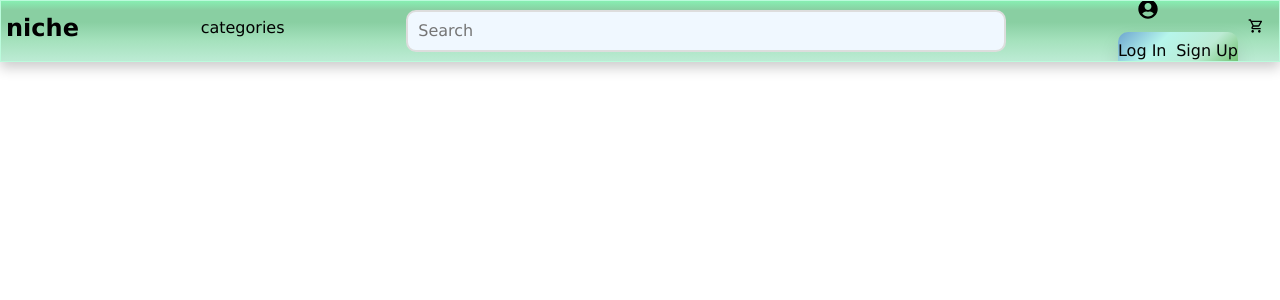
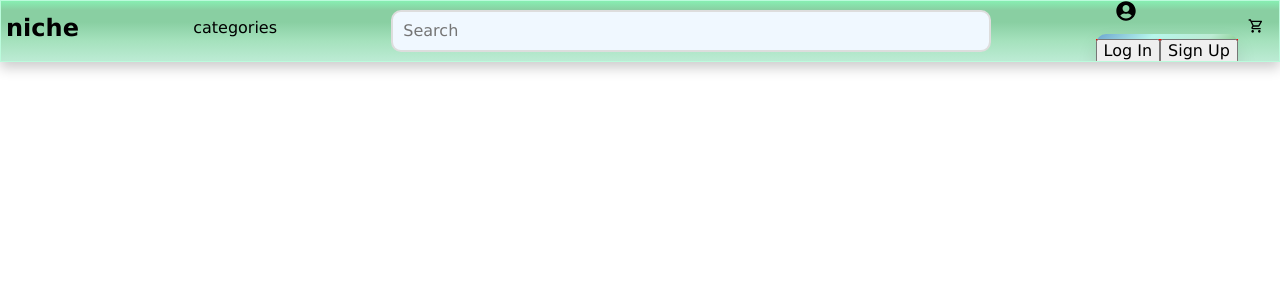
Before and after one commit to vinob09/niche, a React (Vite) app in the folder react-vite/: page / in a window 1280 px wide. Both pictures are taken after a click on the button 1217 px from the left and 30 px from the top of the page. Shown: the top 300 px of the page. Built offline with nearby package versions, Linux system fonts and the light colour scheme; no server answers.

Commit message:
thunkBug

```diff
--- a/react-vite/src/components/LoginFormModal/LoginFormModal.jsx
+++ b/react-vite/src/components/LoginFormModal/LoginFormModal.jsx
@@ -18,7 +18,7 @@ function LoginFormModal() {
     }else{
       setDisableLogin(true)
     }
-  })
+  }, [email, password])
 
 
   const handleSubmit = async (e) => {
@@ -41,12 +41,12 @@ function LoginFormModal() {
   const handleDemo = async(e) => {
     e.preventDefault();
     try{
-      await dispatch(thunkLogin({ email: "demo@email.com", password: "password123" }))
+      await dispatch(thunkLogin({ email: "demo@email.com", password: "password123" }));
       closeModal();
     } catch(res){
       const data = await res.json();
       if(data && data.errors){
-        setErrors.apply(data.errors)
+        setErrors(data.errors)
       } else{
         setErrors({email: 'Unsuccessful Demo Login'})
       }
--- a/react-vite/src/components/Navigation/Navigation.css
+++ b/react-vite/src/components/Navigation/Navigation.css
@@ -122,16 +122,6 @@
   z-index: 101;
 
 }
-.profile-dropdown li{
-  margin: 5px 0;
-  font-weight: lighter;
-  color: rgb(4, 4, 4);
-  cursor: pointer;
-  position: relative;
-  display: block;
-  list-style: none;
-  text-align: center;
-    }
 
 /*Categories/Favorites*/
 .categories-button {
--- a/react-vite/src/components/Navigation/OpenModalMenuItem.jsx
+++ b/react-vite/src/components/Navigation/OpenModalMenuItem.jsx
@@ -16,7 +16,9 @@ function OpenModalMenuItem({
   };
 
   return (
-    <li onClick={onClick}>{itemText}</li>
+    <button onClick={onClick} className="modal-menu-item-button">
+      {itemText}
+    </button>
   );
 }
 
--- a/react-vite/src/components/Navigation/ProfileButton.jsx
+++ b/react-vite/src/components/Navigation/ProfileButton.jsx
@@ -68,6 +68,7 @@ function ProfileButton() {
           ) : (
             <>
               <li className={"user-menu-items"}>
+
                 <OpenModalMenuItem
                   itemText="Log In"
                   className="login-signup-button"
@@ -82,6 +83,7 @@ function ProfileButton() {
                   onItemClick={closeMenu}
                   modalComponent={<SignupFormModal />}
                 />
+
               </li>
             </>
           )}
--- a/react-vite/src/components/Navigation/UserMenu.css
+++ b/react-vite/src/components/Navigation/UserMenu.css
@@ -33,3 +33,14 @@
     cursor: pointer;
     font-size: 20px;
 }
+.user-menu-items {
+    margin: 5px 0;
+    font-weight: lighter;
+    color: rgb(4, 4, 4);
+    background-color: red;
+    cursor: pointer;
+    position: relative;
+    display: block;
+    list-style: none;
+    text-align: center;
+}
--- a/react-vite/src/components/SignupFormModal/SignupFormModal.jsx
+++ b/react-vite/src/components/SignupFormModal/SignupFormModal.jsx
@@ -1,4 +1,4 @@
-import { useState } from "react";
+import { useEffect, useState } from "react";
 import { useDispatch } from "react-redux";
 import { useModal } from "../../context/Modal";
 import { thunkSignup } from "../../redux/session";
@@ -6,12 +6,23 @@ import "./SignupFormModal.css";
 
 function SignupFormModal() {
   const dispatch = useDispatch();
-  const [email, setEmail] = useState("");
   const [username, setUsername] = useState("");
+  const [first_name, setFirst_name] = useState("");
+  const [last_name, setLast_name] = useState("");
   const [password, setPassword] = useState("");
   const [confirmPassword, setConfirmPassword] = useState("");
+  const [email, setEmail] = useState("");
+  const [disableSignUp, setDisableSignUp] = useState(true);
   const [errors, setErrors] = useState({});
   const { closeModal } = useModal();
+
+  useEffect(() => {
+    if (username && first_name && last_name && email && password && confirmPassword) {
+      setDisableSignUp(false)
+    } else {
+      setDisableSignUp(true)
+    }
+}, [username, first_name, last_name, email, password, confirmPassword])
 
   const handleSubmit = async (e) => {
     e.preventDefault();
@@ -25,15 +36,19 @@ function SignupFormModal() {
 
     const serverResponse = await dispatch(
       thunkSignup({
+        username,
+        first_name,
+        last_name,
         email,
-        username,
         password,
       })
     );
 
-    if (serverResponse) {
-      setErrors(serverResponse);
-    } else {
+    if (serverResponse && serverResponse.errors) {
+      setErrors(serverResponse.errors);
+    } else if(serverResponse && serverResponse.server){
+      setErrors([serverResponse.server])
+  }else {
       closeModal();
     }
   };
@@ -44,6 +59,36 @@ function SignupFormModal() {
       {errors.server && <p>{errors.server}</p>}
       <form onSubmit={handleSubmit}>
         <label>
+          Username
+          <input
+            type="text"
+            value={username}
+            onChange={(e) => setUsername(e.target.value)}
+            required
+          />
+        </label>
+        {errors.username && <p>{errors.username}</p>}
+        <label>
+          First Name
+          <input
+            type="text"
+            value={first_name}
+            onChange={(e) => setFirst_name(e.target.value)}
+            required
+          />
+        </label>
+        {errors.first_name && <p>{errors.first_name}</p>}
+        <label>
+          Last Name
+          <input
+            type="text"
+            value={last_name}
+            onChange={(e) => setLast_name(e.target.value)}
+            required
+          />
+        </label>
+        {errors.last_name && <p>{errors.last_name}</p>}
+        <label>
           Email
           <input
             type="text"
@@ -53,16 +98,6 @@ function SignupFormModal() {
           />
         </label>
         {errors.email && <p>{errors.email}</p>}
-        <label>
-          Username
-          <input
-            type="text"
-            value={username}
-            onChange={(e) => setUsername(e.target.value)}
-            required
-          />
-        </label>
-        {errors.username && <p>{errors.username}</p>}
         <label>
           Password
           <input
@@ -83,7 +118,7 @@ function SignupFormModal() {
           />
         </label>
         {errors.confirmPassword && <p>{errors.confirmPassword}</p>}
-        <button type="submit" className='pill-button'>Sign Up</button>
+        <button type="submit" className='pill-button' disabled={disableSignUp}>Sign Up</button>
       </form>
     </div>
   );
```
Also changed, not shown: 8 other files (tests, documents, lock files or other folders).
